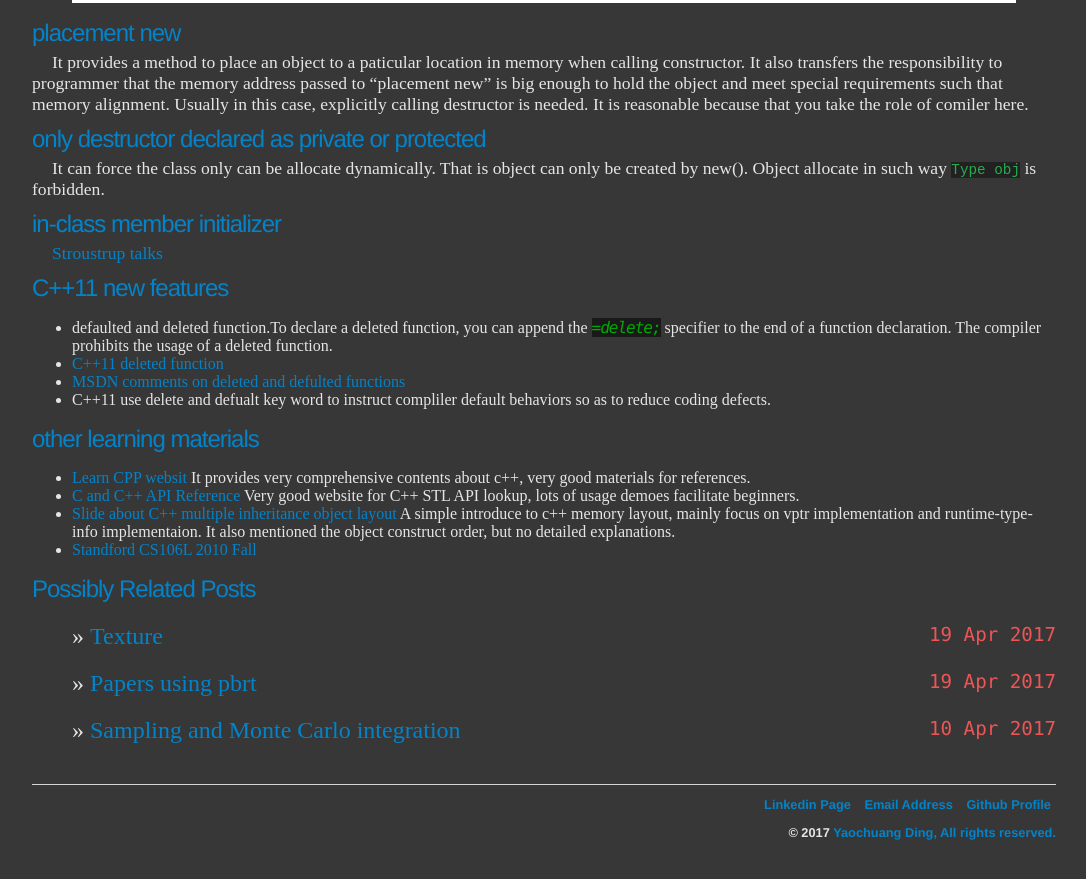
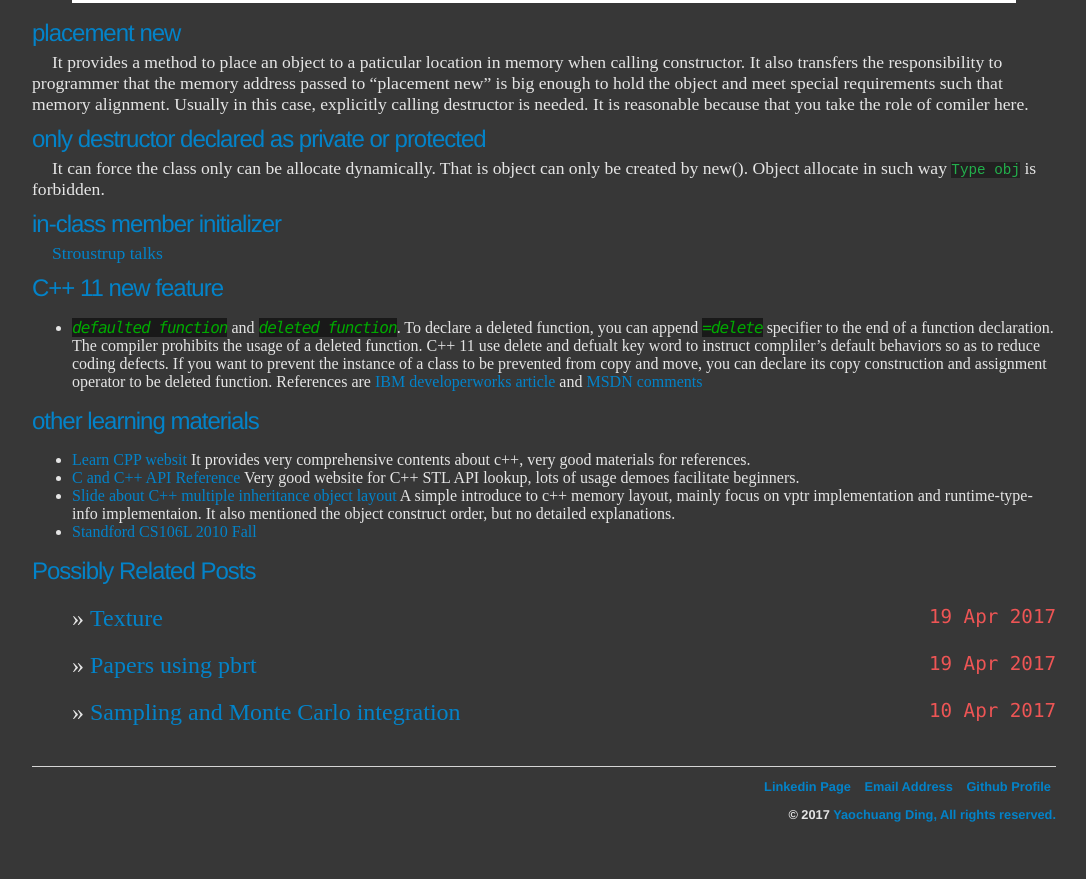
Before and after one commit to ychding11/ychding11.github.io, a Jekyll site: the page built from _posts/2015-03-28-Languages-Resources.md, in a window 1280 px wide and 900 px high, scrolled down 5721 px. Shown: the top 879 px of the window, without its empty margins (96-1182 px from the left). Built offline with Jekyll 4.4.1, drawn with Linux system fonts in a browser that asks for light colours.

Commit message:
add c++ 11 releated

```diff
--- a/_posts/2015-03-28-Languages-Resources.md
+++ b/_posts/2015-03-28-Languages-Resources.md
@@ -436,14 +436,15 @@ allocate in such way `Type obj` is forbidden.
 
 [Stroustrup talks](http://www.stroustrup.com/C++11FAQ.html#member-init)
 
-## C++11 new features
 
-+ defaulted and deleted function.To declare a deleted function, you can append the *=delete;* specifier to
-  the end of a function declaration. The compiler prohibits the usage of a deleted function.
-+ [C++11 deleted function](https://www.ibm.com/developerworks/community/blogs/5894415f-be62-4bc0-81c5-3956e82276f3/entry/deleted_functions_in_c_11?lang=en)
-+ [MSDN comments on deleted and defulted functions](https://msdn.microsoft.com/en-us/library/dn457344.aspx)
-+ C++11 use delete and defualt key word to instruct compliler default behaviors so as to
-  reduce coding defects.
+## C++ 11 new feature
+
++ *defaulted function* and *deleted function*. To declare a deleted function, you can append *=delete* specifier to
+  the end of a function declaration. The compiler prohibits the usage of a deleted function. C++ 11 use delete and
+  defualt key word to instruct compliler's default behaviors so as to reduce coding defects. If you want to prevent
+  the instance of a class to be prevented from copy and move, you can declare its copy construction and assignment
+  operator to be deleted function.
+  References are [IBM developerworks article](https://www.ibm.com/developerworks/community/blogs/5894415f-be62-4bc0-81c5-3956e82276f3/entry/deleted_functions_in_c_11?lang=en) and [MSDN comments](https://msdn.microsoft.com/en-us/library/dn457344.aspx)
 
 
 ## other learning materials
```
Also changed, not shown: _posts/2017-03-16-c++11-pbrt-v3.md (+8 -1 lines).
